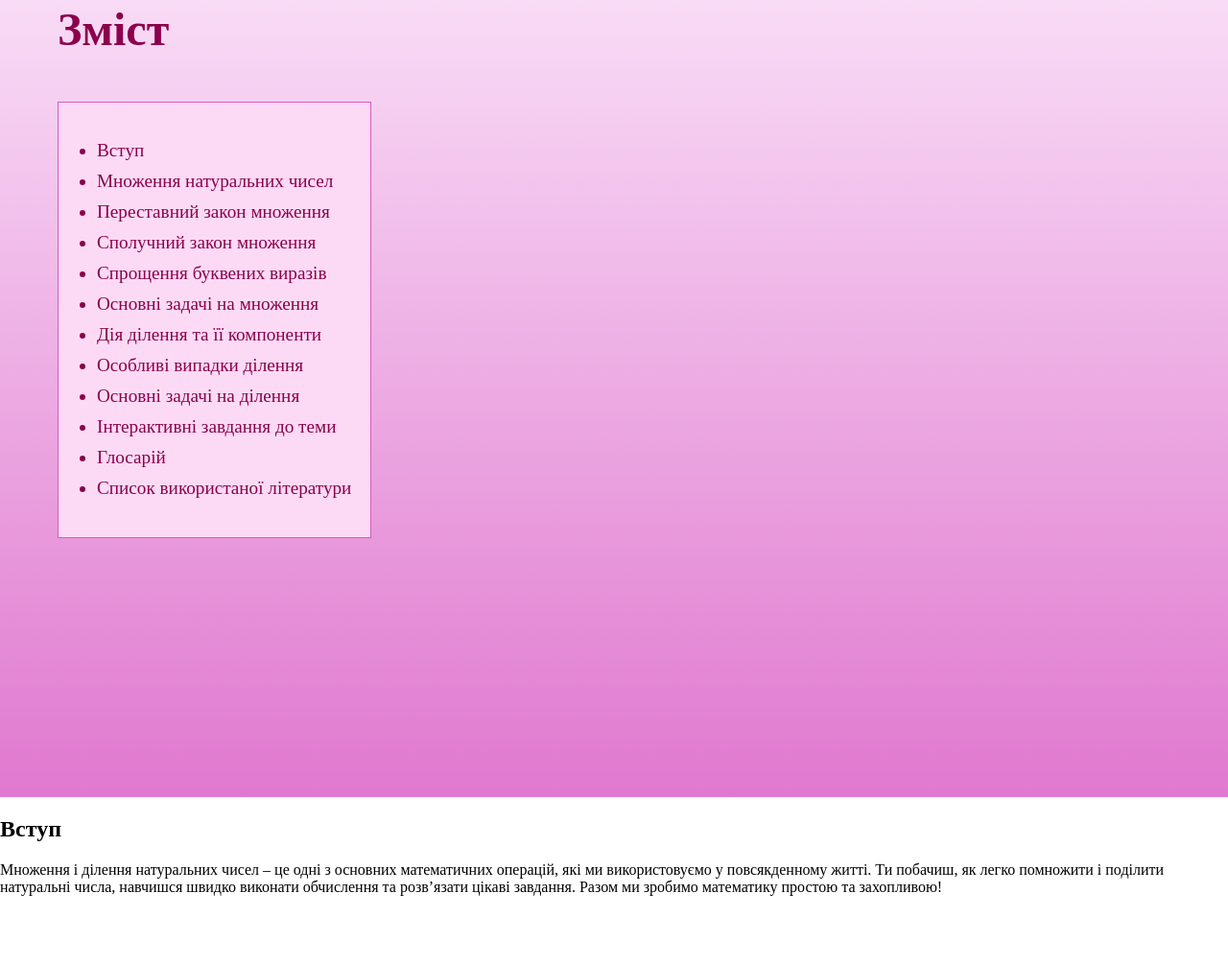
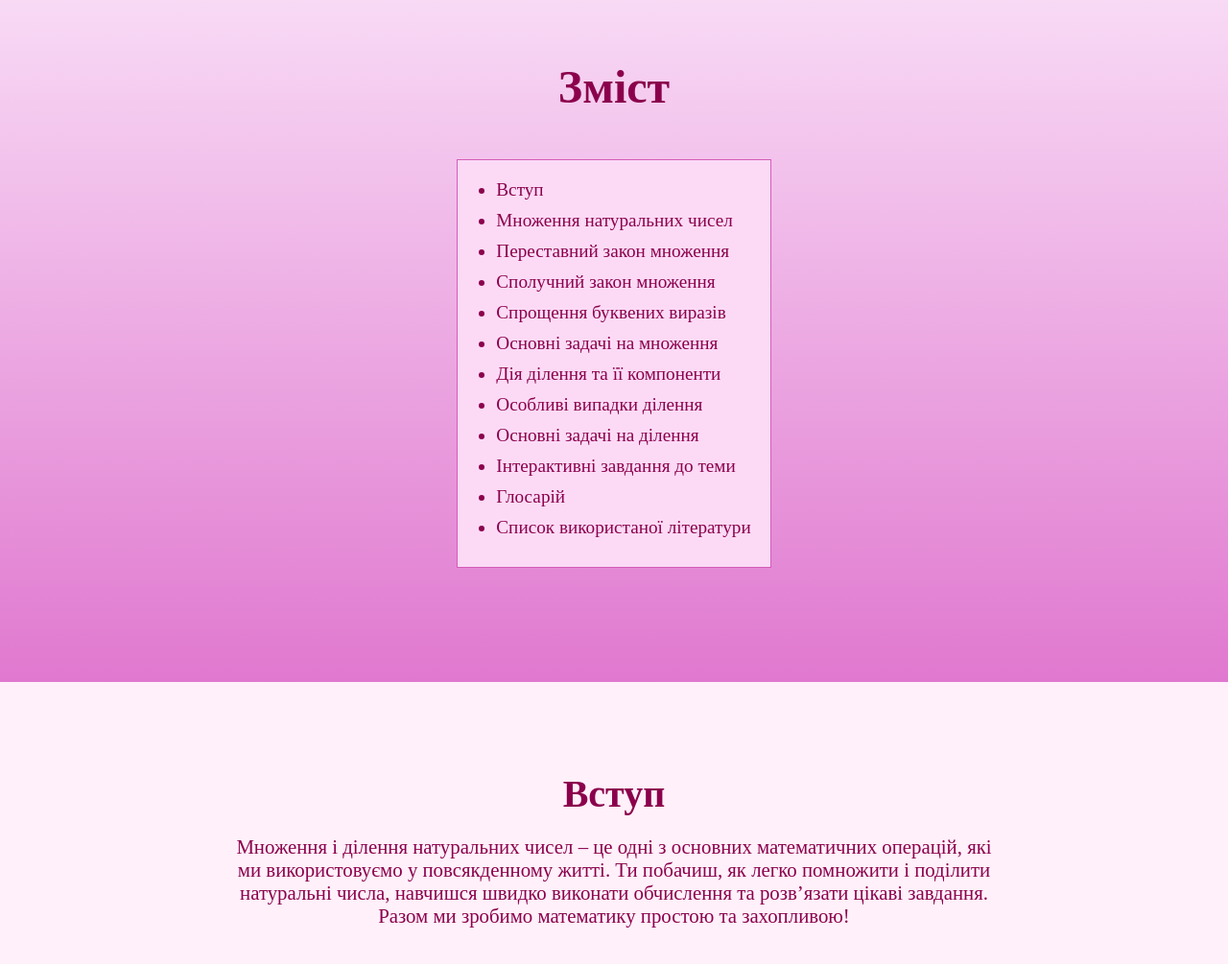
Before and after one commit to Nataliia131-n/booc, a plain HTML site: page index.html in a window 1280 px wide. Shown: the part 889-1894 px from the top of the page at 96% size. Before the commit the page ends 1839 px from the top, so only its background shows below. Drawn offline with Linux system fonts and the light colour scheme.

Commit message:
Update index.html

```diff
--- a/index.html
+++ b/index.html
@@ -16,6 +16,7 @@
             align-items: center;
             color: #8b004c;
             background: linear-gradient(to bottom right, #e7b6d9, #d674c6);
+            position: relative;
         }
         .slide h1 {
             font-size: 3em;
@@ -38,8 +39,13 @@
         .slide2 {
             height: 100vh;
             background: linear-gradient(to bottom, #fbe6fa, #e078cf);
-            padding: 60px;
+            display: flex;
+            justify-content: center;
+            align-items: center;
             color: #8b004c;
+        }
+        .content-container {
+            text-align: center;
         }
         .slide2 h1 {
             font-size: 3em;
@@ -49,11 +55,13 @@
             background-color: #fcdaf6;
             border: 1px solid #d55cb8;
             padding: 20px;
-            width: fit-content;
+            display: inline-block;
+            text-align: left;
             font-size: 1.2em;
         }
         .content-list ul {
             padding-left: 20px;
+            margin: 0;
         }
         .content-list li {
             margin-bottom: 10px;
@@ -61,6 +69,21 @@
         .content-list a {
             text-decoration: none;
             color: #8b004c;
+        }
+        .intro-section {
+            padding: 60px;
+            text-align: center;
+            background-color: #fff0fa;
+            color: #8b004c;
+        }
+        .intro-section h2 {
+            font-size: 2.5em;
+            margin-bottom: 20px;
+        }
+        .intro-section p {
+            font-size: 1.3em;
+            max-width: 800px;
+            margin: 0 auto;
         }
     </style>
 </head>
@@ -81,6 +104,7 @@
 
     <!-- Слайд 2 -->
     <div class="slide2">
+        <div class="content-container">
             <h1>Зміст</h1>
             <div class="content-list">
                 <ul>
@@ -99,6 +123,8 @@
                 </ul>
             </div>
         </div>
+    </div>
+
     <!-- Вступ -->
     <div class="intro-section">
         <h2>Вступ</h2>
```
Lines whose indentation alone changed are shown as unchanged.
